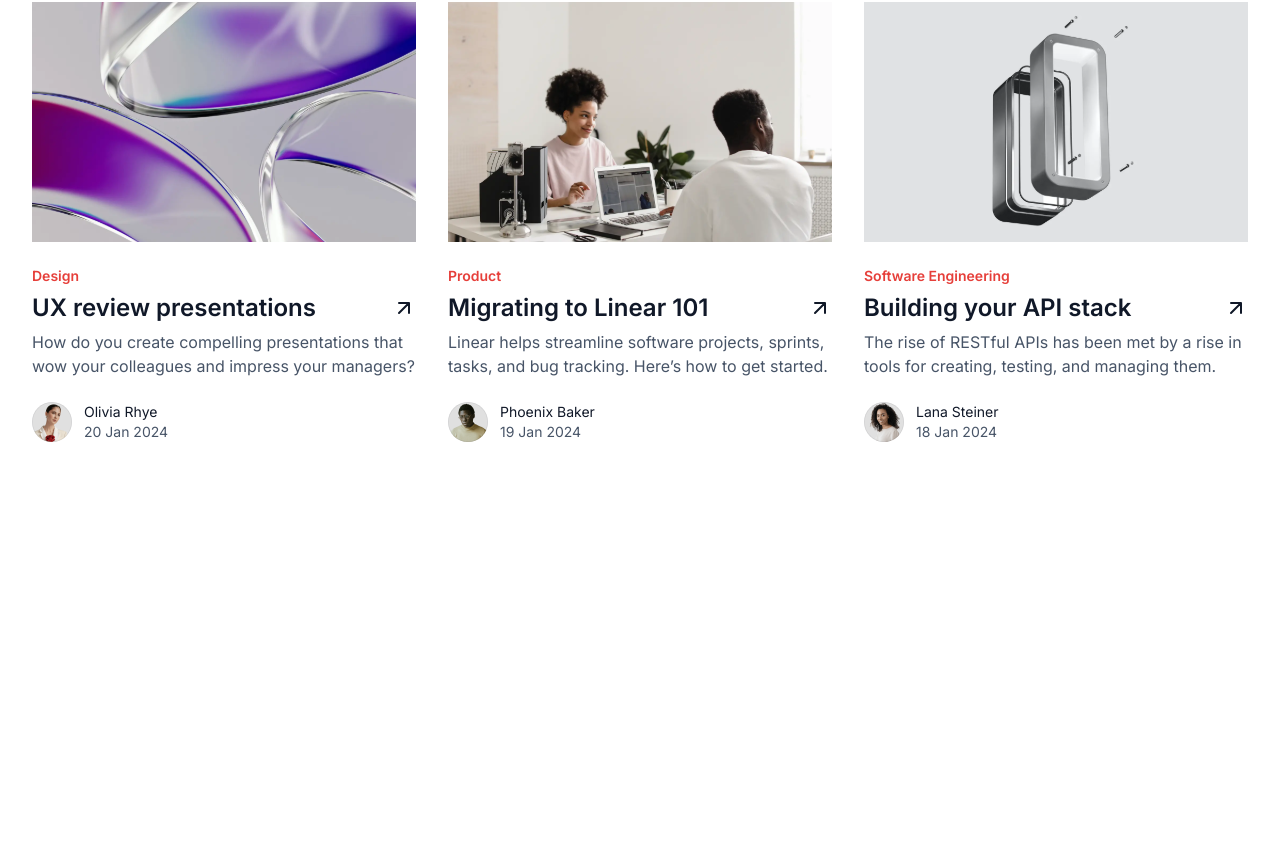
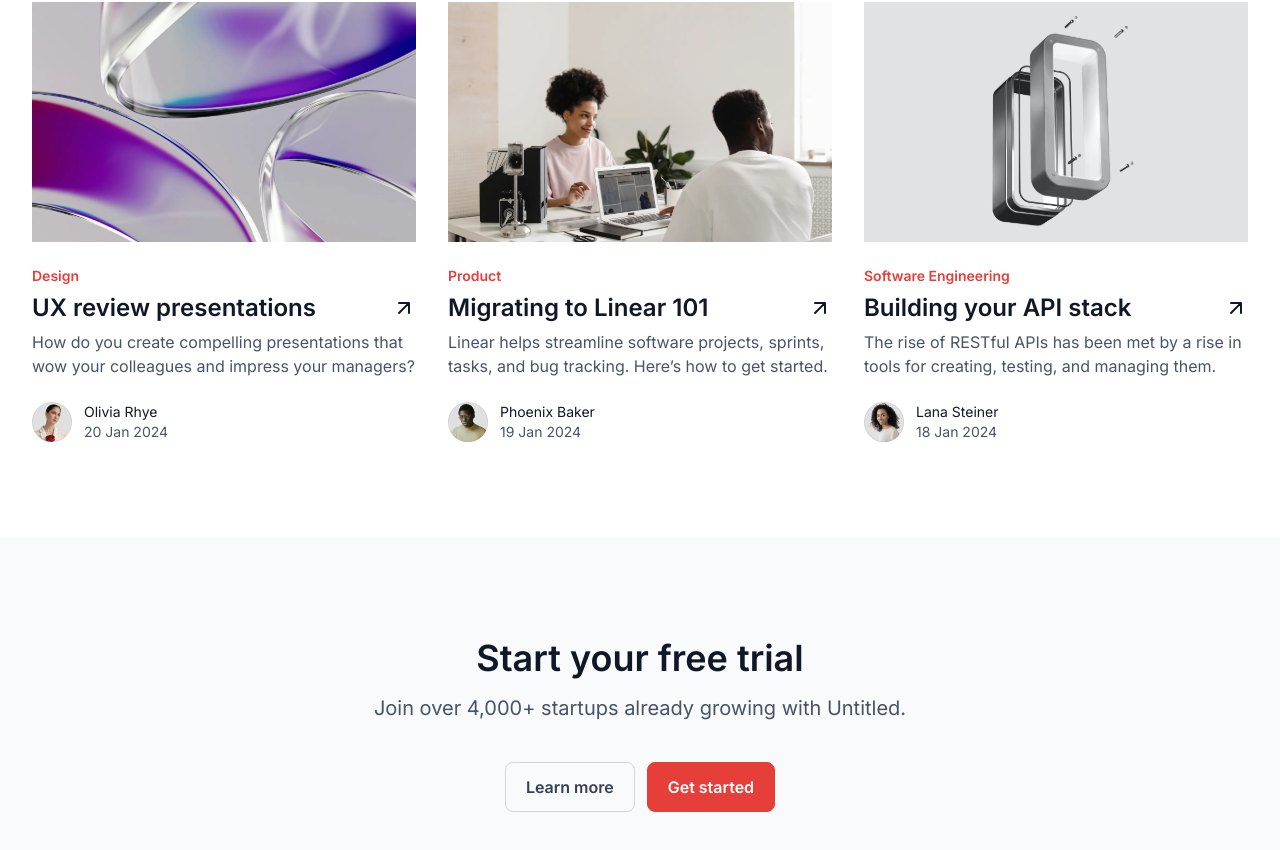
Before and after one commit to manishguhe301/analytics-web-app, a Next.js app: page / in a window 1280 px wide. Shown: the part 4414-5264 px from the top of the page. Before the commit the page ends 4952 px from the top, so only its background shows below. Built offline with nearby package versions, Linux system fonts and the light colour scheme.

Commit message:
feat: free trial section with resposiveness

```diff
--- a/app/page.tsx
+++ b/app/page.tsx
@@ -1,6 +1,7 @@
 import BlogsSection from '@/components/BlogsSection';
 import Features from '@/components/Features';
 import Feedback from '@/components/Feedback';
+import FreeTrial from '@/components/FreeTrial';
 import FrequentlyAsked from '@/components/FrequentlyAsked';
 import Header from '@/components/Header';
 import HeroSection from '@/components/HeroSection';
@@ -16,6 +17,7 @@ export default function Home() {
       <FrequentlyAsked />
       <StillHaveQuestions />
       <BlogsSection />
+      <FreeTrial />
     </div>
   );
 }
--- /dev/null
+++ b/components/FreeTrial.tsx
@@ -0,0 +1,27 @@
+import React from 'react';
+
+const FreeTrial = () => {
+  return (
+    <div className='h-[374px] w-full bg-[#F9FAFB] flex flex-col items-center justify-center mb-16 max-sm:mb-12'>
+      <h2 className='text-4xl font-semibold text-[#101828] leading-10 pb-4 max-sm:text-[30px]'>
+        Start your free trial
+      </h2>
+      <p className='font-normal text-xl leading-7 text-[#475467] pb-10 max-sm:text-lg text-center max-sm:px-10'>
+        Join over 4,000+ startups already growing with Untitled.
+      </p>
+      <div
+        className=' flex gap-3 items-center max-sm:flex-col-reverse
+      max-sm:w-full max-sm:px-4'
+      >
+        <button className='border border-[#D0D5DD] px-5 py-3 rounded-lg flex items-center gap-2 text-[#344054] font-semibold leading-6 text-base hover:bg-[#fafafb] transition ease-in-out duration-300 max-sm:w-full justify-center'>
+          Learn more
+        </button>
+        <button className='bg-[#E63F3A] px-5 py-3 rounded-lg border border-[#E63F3A] text-white font-semibold leading-6 text-base hover:bg-[#6941c6] hover:border-[#6941c6] transition ease-in-out duration-300 max-sm:w-full'>
+          Get started
+        </button>
+      </div>
+    </div>
+  );
+};
+
+export default FreeTrial;
```
